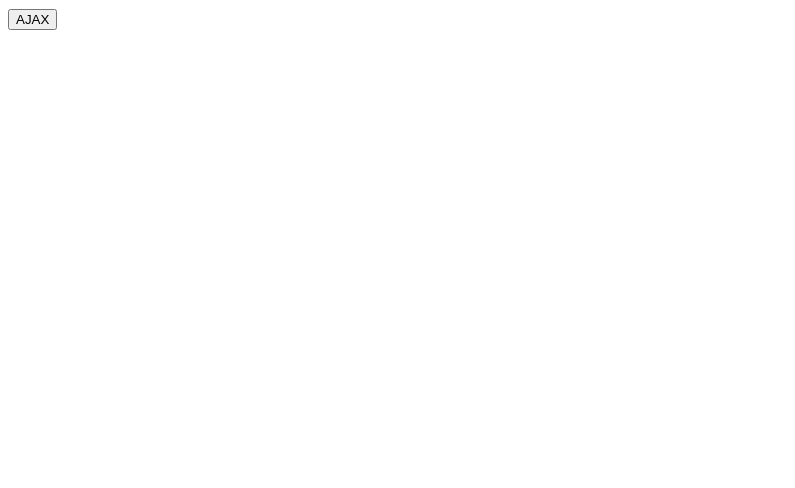
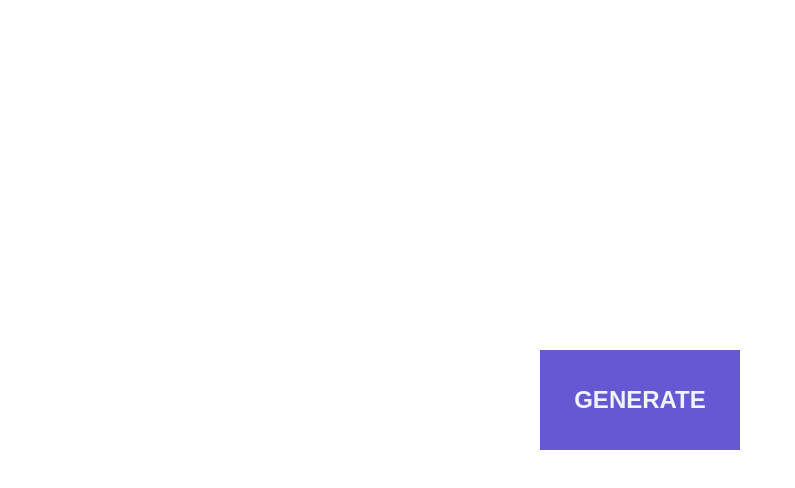
Before and after one commit to Pasqualecannavacciuolo/Frontend, a plain HTML site: page Javascript/Teoria/AJAX/First Example/index.html in a window 1280 px wide. Shown: the whole page, without its empty margins (0-795 px from the left). Drawn offline with Linux system fonts and the light colour scheme.

Commit message:
General improvements and various comments

```diff
--- a/Javascript/Teoria/AJAX/First Example/ajax.js
+++ b/Javascript/Teoria/AJAX/First Example/ajax.js
@@ -43,4 +43,6 @@ const ajax = () => {
     call.open("GET", "https://jsonplaceholder.typicode.com/posts", true);
 
     call.send(null);
+    // Make the button invisible after we print the result
+    document.getElementById("generate").style.display = "none";
 }
--- a/Javascript/Teoria/AJAX/First Example/index.html
+++ b/Javascript/Teoria/AJAX/First Example/index.html
@@ -11,7 +11,7 @@
 
 <body>
     <section id="content"></section>
-    <button onclick="ajax()">AJAX</button>
+    <button id="generate" class="generate" onclick="ajax()">GENERATE</button>
 
 </body>
 <script type="text/javascript" src="ajax.js" async defer></script>
--- a/Javascript/Teoria/AJAX/First Example/style.css
+++ b/Javascript/Teoria/AJAX/First Example/style.css
@@ -2,6 +2,32 @@
 body {
     font-family: "DM Sans", sans-serif;
 }
+
+
+/* BUTTON STYLE */
+
+.generate {
+    position: absolute;
+    margin: auto;
+    top: 0;
+    bottom: 0;
+    right: 0;
+    left: 0;
+    width: 200px;
+    height: 100px;
+    border: none;
+    background-color: #6658d3;
+    color: #f1f3fb;
+    font-size: 24px;
+    font-weight: bold;
+}
+
+.generate:hover {
+    background-color: #463c92;
+}
+
+
+/* GENERAL DIV STYLE */
 
 div {
     background-color: #f1f3fb;
@@ -9,6 +35,9 @@ div {
     margin: 50px;
     border-radius: 10px;
 }
+
+
+/* DATA FROM JSON */
 
 .userId {
     font-size: 24px;
```
